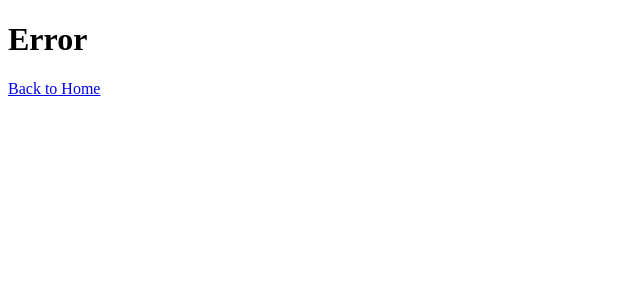
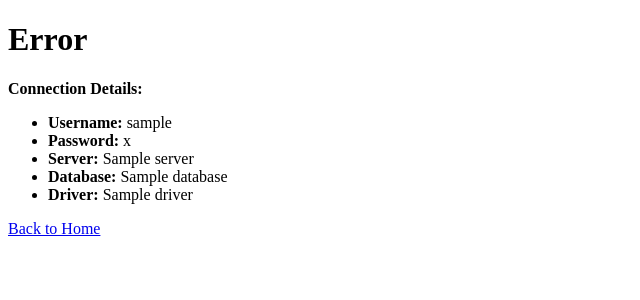
Before and after one commit to AustinTX360/1, a Flask app: template templates/product_submission_error.html in a window 1280 px wide. Shown: the top 300 px of the page, without its empty margins (0-640 px from the left). Run offline with Flask 3, Linux system fonts and the light colour scheme; the template is opened without the code that fills it: most values are stand-ins (such as "Sample title", 1, 10 or a date in 2020).

Commit message:
Update product_submission_error.html

```diff
--- a/templates/product_submission_error.html
+++ b/templates/product_submission_error.html
@@ -11,6 +11,17 @@
 
     <p>{{ error_message }}</p>
 
+    {% if connection_details %}
+    <p><strong>Connection Details:</strong></p>
+    <ul>
+        <li><strong>Username:</strong> {{ connection_details.username }}</li>
+        <li><strong>Password:</strong> {{ connection_details.password }}</li>
+        <li><strong>Server:</strong> {{ connection_details.server }}</li>
+        <li><strong>Database:</strong> {{ connection_details.database }}</li>
+        <li><strong>Driver:</strong> {{ connection_details.driver }}</li>
+    </ul>
+    {% endif %}
+
     <p><a href="{{ url_for('home') }}">Back to Home</a></p>
 </body>
 </html>
```
